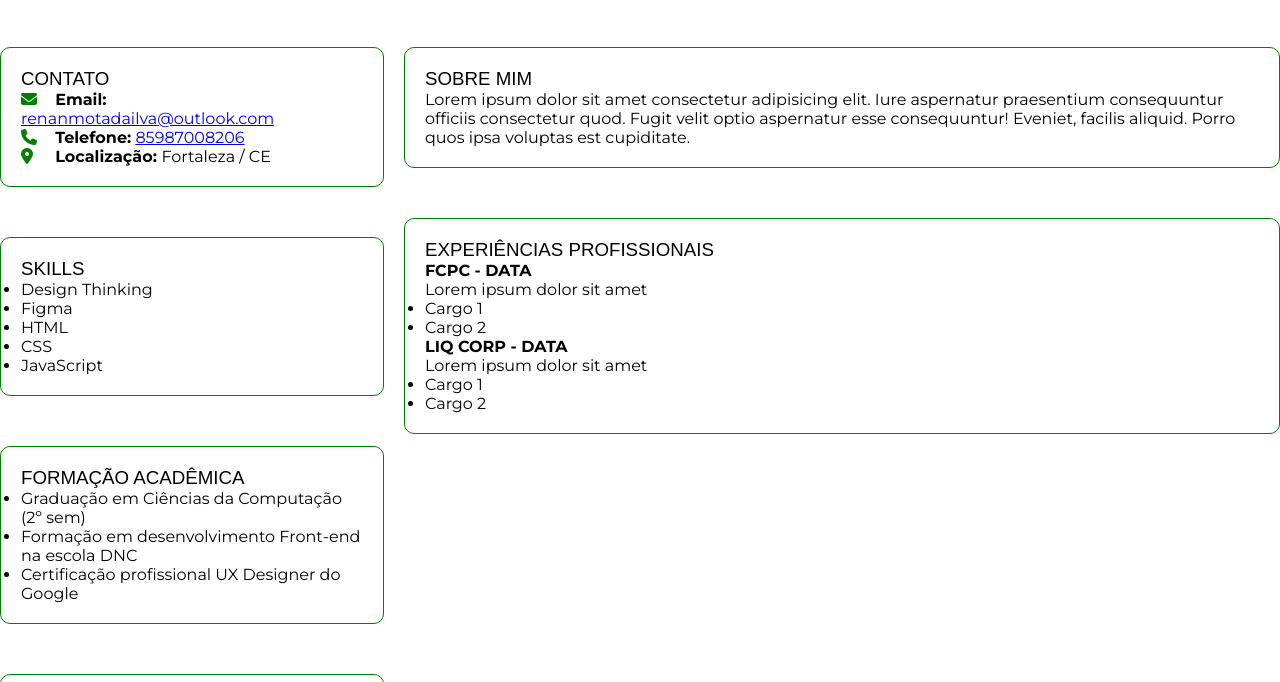
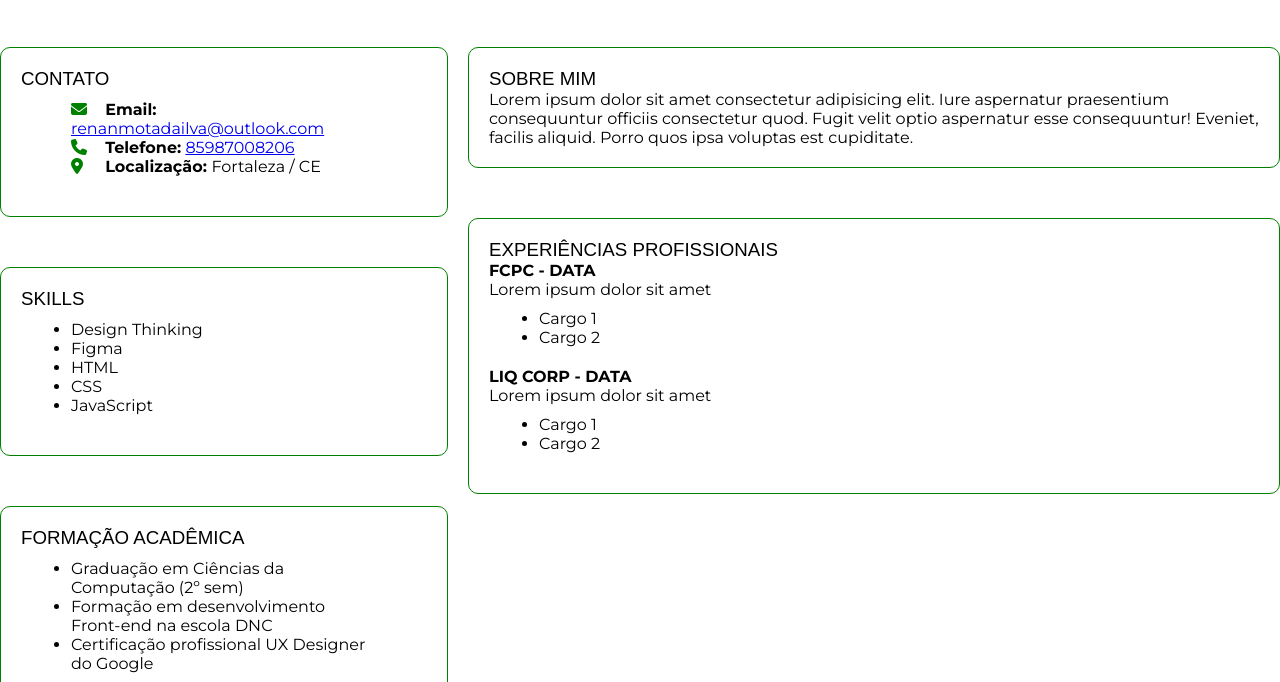
Before and after one commit to Rhanoi/Meu-Curriculo-Online, a plain HTML site: page index.html in a window 1280 px wide. Shown: the part 118-800 px from the top of the page. Drawn offline with Linux system fonts and the light colour scheme; a web font is replaced by a local one.

Commit message:
dia 2 finalização do projeto

```diff
--- a/style.css
+++ b/style.css
@@ -23,7 +23,7 @@ p{
 }
 #container{
     display: grid;
-    grid-template-columns: 30% auto;
+    grid-template-columns: 35% auto;
     grid-column-gap: 20px;
 
 }
@@ -56,3 +56,6 @@ i{
     list-style-type: none;
     justify-content: center;
 }
+ul{
+    margin: 10px 50px 20px;
+}
```
